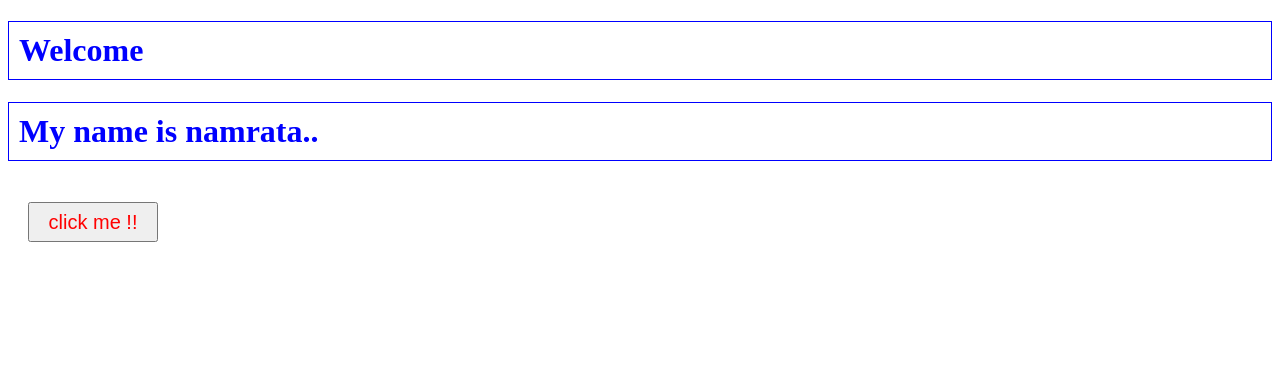
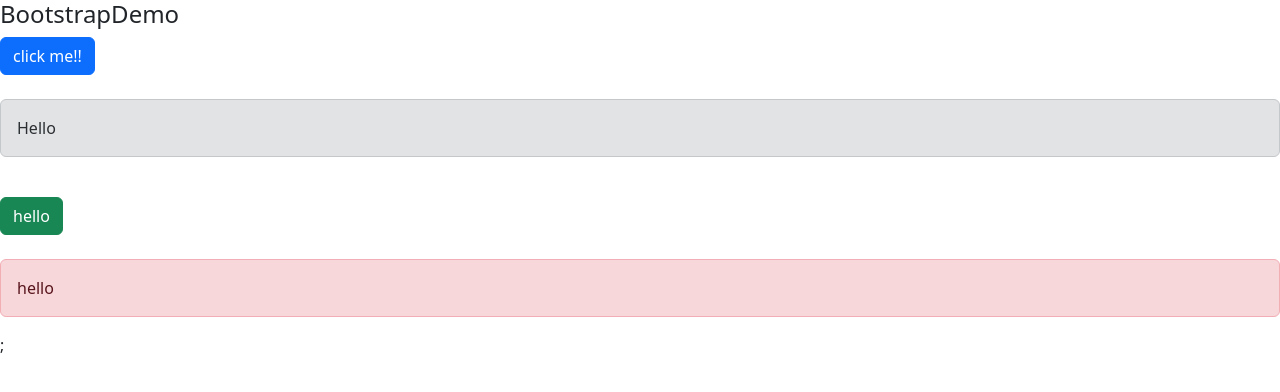
Before and after one commit to Namrata725/reactJsLearning, a React (Vite) app: page / in a window 1280 px wide. Shown: the top 392 px of the page. Built offline with nearby package versions, Linux system fonts and the light colour scheme.

Commit message:
doc + demo code for bootstrap demo

```diff
--- a/package.json
+++ b/package.json
@@ -10,7 +10,9 @@
     "preview": "vite preview"
   },
   "dependencies": {
+    "bootstrap": "^5.3.6",
     "react": "^19.1.0",
+    "react-bootstrap": "^2.10.10",
     "react-dom": "^19.1.0",
     "styled-components": "^6.1.18"
   },
--- a/src/App.jsx
+++ b/src/App.jsx
@@ -23,6 +23,7 @@
 import ExternalCSSDemo from "./ExternalCSSDemo";
 import CssModuleDemo from "./CssModuleDemo";
 import StyleComponentDemo from "./StyleComponentDemo";
+import BootstrapDemo from "./BootstrapDemo";
 function App() {
   return (
     <div>
@@ -79,7 +80,8 @@
         <CssModuleDemo />
       </div> */}
 
-      <StyleComponentDemo />
+      {/* <StyleComponentDemo /> */}
+      <BootstrapDemo />
     </div>
   );
 }
--- /dev/null
+++ b/src/BootstrapDemo.jsx
@@ -0,0 +1,24 @@
+import { Button } from "react-bootstrap";
+import { Alert } from "react-bootstrap";
+import Container from "react-bootstrap/Container";
+import Nav from "react-bootstrap/Nav";
+import Navbar from "react-bootstrap/Navbar";
+import NavDropdown from "react-bootstrap/NavDropdown";
+
+function BootstrapDemo() {
+  return (
+    <div>
+      <h4>BootstrapDemo</h4>
+      <Button>click me!!</Button>
+      <br />
+      <br />
+      <Alert variant="secondary">Hello </Alert>
+      <br />
+      <Button variant="success"> hello</Button>
+      <br />
+      <br />
+      <Alert variant="danger">hello</Alert>;
+    </div>
+  );
+}
+export default BootstrapDemo;
--- a/src/main.jsx
+++ b/src/main.jsx
@@ -1,6 +1,7 @@
 import { StrictMode } from "react";
 import { createRoot } from "react-dom/client";
 import App from "./App.jsx";
+import "bootstrap/dist/css/bootstrap.min.css";
 
 createRoot(document.getElementById("root")).render(
   <StrictMode>
```
Also changed, not shown: 2 other files (tests, documents, lock files or other folders).
